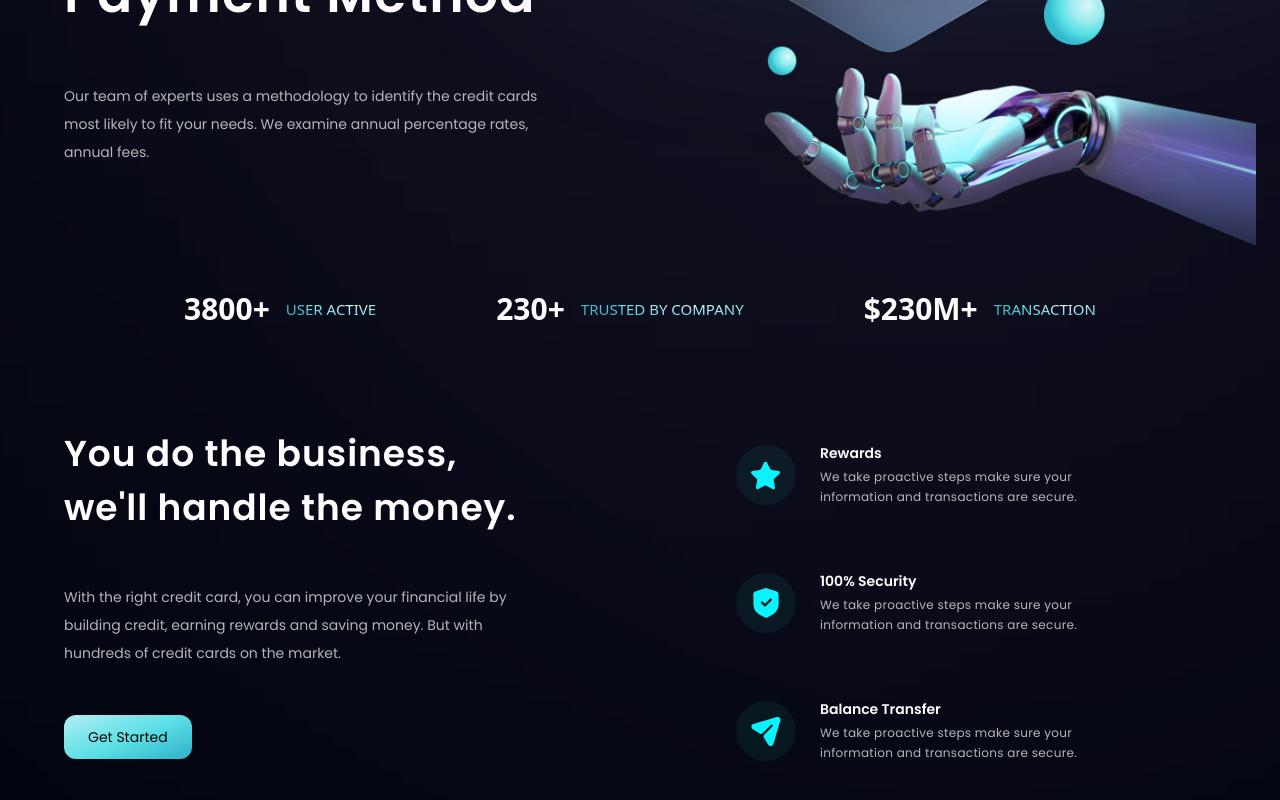
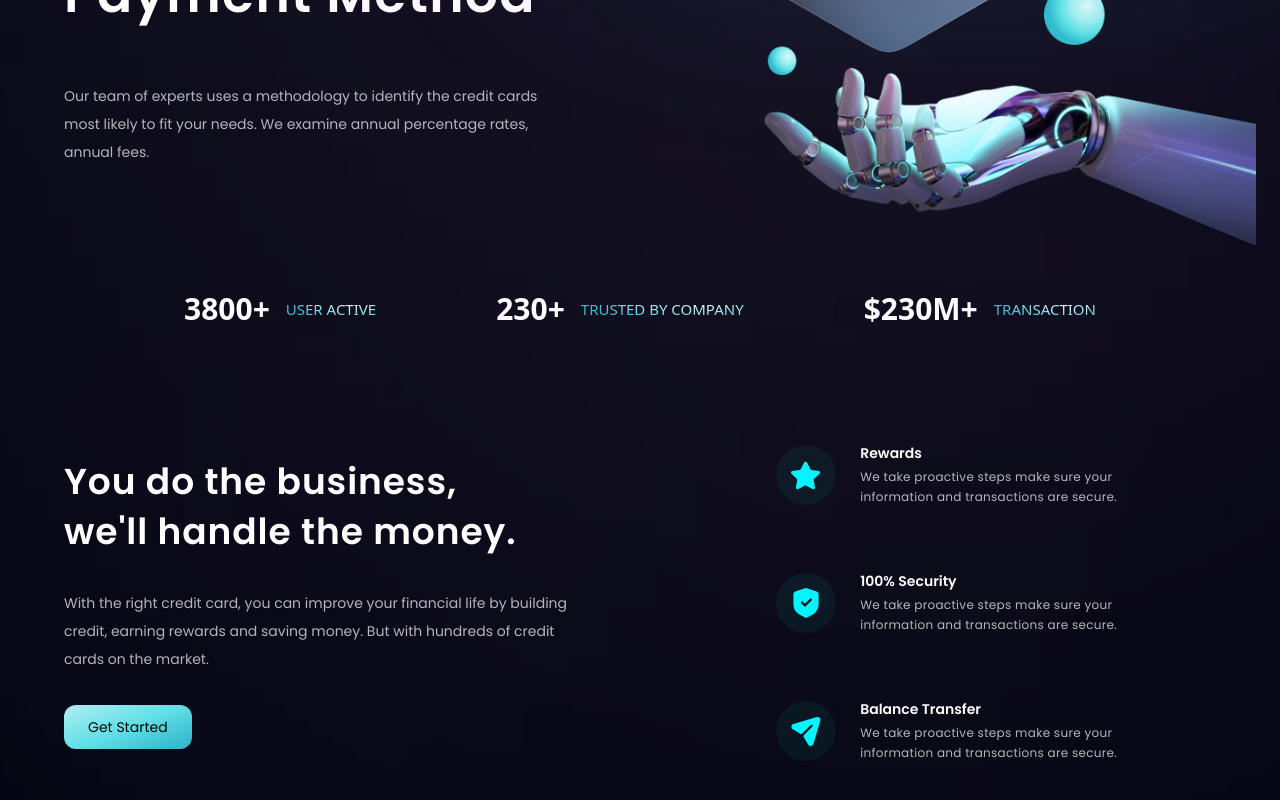
Before and after one commit to Divnoor-4602/DBank-Landing-Page, a React (Vite) app: page / in a window 1280 px wide. Shown: the part 458-1258 px from the top of the page. Built offline with nearby package versions, Linux system fonts and the light colour scheme.

Commit message:
DBank landing page hero section modified business section complete billing section start

```diff
--- a/src/App.jsx
+++ b/src/App.jsx
@@ -1,5 +1,5 @@
 import React from "react";
-import { Navbar, Hero, Stats, Business } from "./components";
+import { Navbar, Hero, Stats, Business, Billing } from "./components";
 
 const App = () => {
   return (
--- a/src/components/Business.jsx
+++ b/src/components/Business.jsx
@@ -35,26 +35,25 @@ const BusinessFeatureCard = ({ icon, text, subText }) => {
 const Business = () => {
   return (
     <>
-      <div className="py-16 font-poppins ">
-        <div className="flex flex-row  gap-40">
-          <div className="flex flex-col gap-12 w-1/2">
+      <div className="py-16 font-poppins relative ">
+        <div className="flex flex-col items-center  md:flex-row">
+          <div className="flex flex-col gap-8 items-center md:items-start w-5/6">
             {/* text side */}
-            <div className="tracking-wide text-white text-[36px] font-poppins font-semibold leading-12">
-              You do the business, <br /> we'll handle the money.
+            <div className="tracking-wide text-white text-3xl md:text-[36px] font-poppins font-semibold md:leading-[50px] text-center md:text-start">
+              You do the business, <br className="hidden md:block" /> we'll
+              handle the money.
             </div>
             {/* sub-text */}
-            <div className="text-white/70 text-sm leading-[28px]">
+            <div className="text-white/70 text-sm leading-[28px] w-3/4">
               With the right credit card, you can improve your financial life by
-              <br />
               building credit, earning rewards and saving money. But with
-              <br />
               hundreds of credit cards on the market.
             </div>
             {/* get started button */}
             <Button />
           </div>
           {/* features business */}
-          <div className="flex-col text-white space-y-8 w-1/2">
+          <div className="flex-col text-white space-y-8 ">
             <BusinessFeatureCard
               icon={Star}
               text="Rewards"
@@ -72,6 +71,8 @@ const Business = () => {
             />
           </div>
         </div>
+        {/* gradients */}
+        <div className="w-[30%] absolute pink__gradient -z-1 h-[35%] top-0 left-0 " />
       </div>
     </>
   );
```
